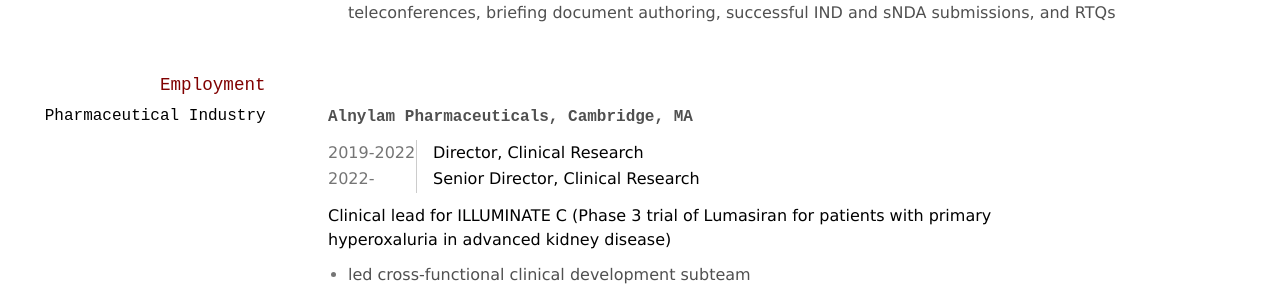
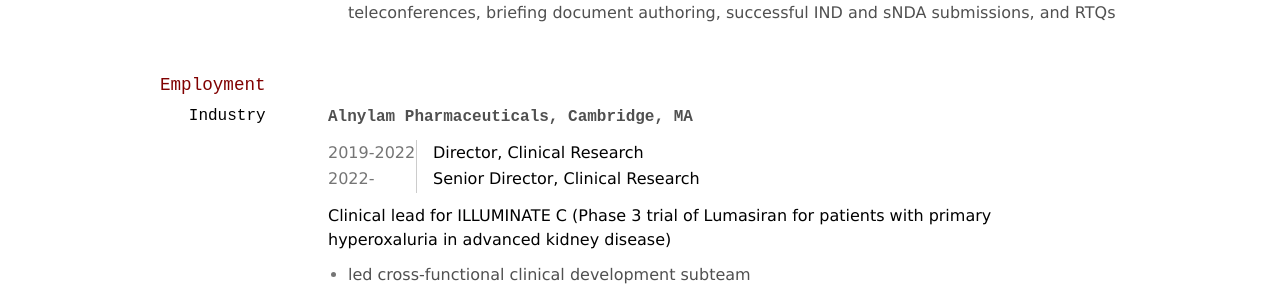
Before and after one commit to elipapa/markdown-cv, a Jekyll site: the page built from index.md, in a window 1280 px wide and 900 px high. Shown: the part 281-570 px from the top of the window. Built offline with Jekyll 4.4.1, drawn with Linux system fonts in a browser that asks for light colours; nearby versions of some CDN libraries.

Commit message:
Changed pharmaceutical industry to industry

```diff
--- a/index.md
+++ b/index.md
@@ -20,7 +20,7 @@
 
 ## Employment
 
-### Pharmaceutical Industry
+### Industry
 
 #### Alnylam Pharmaceuticals, Cambridge, MA
 
```
